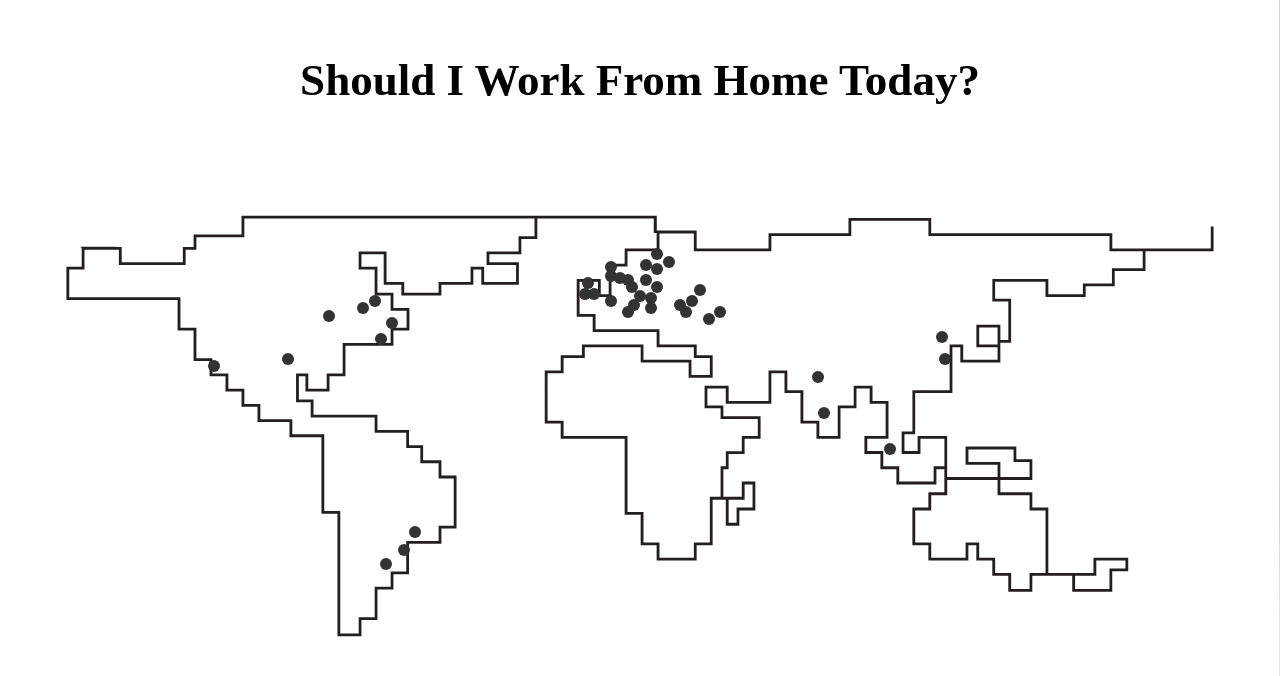
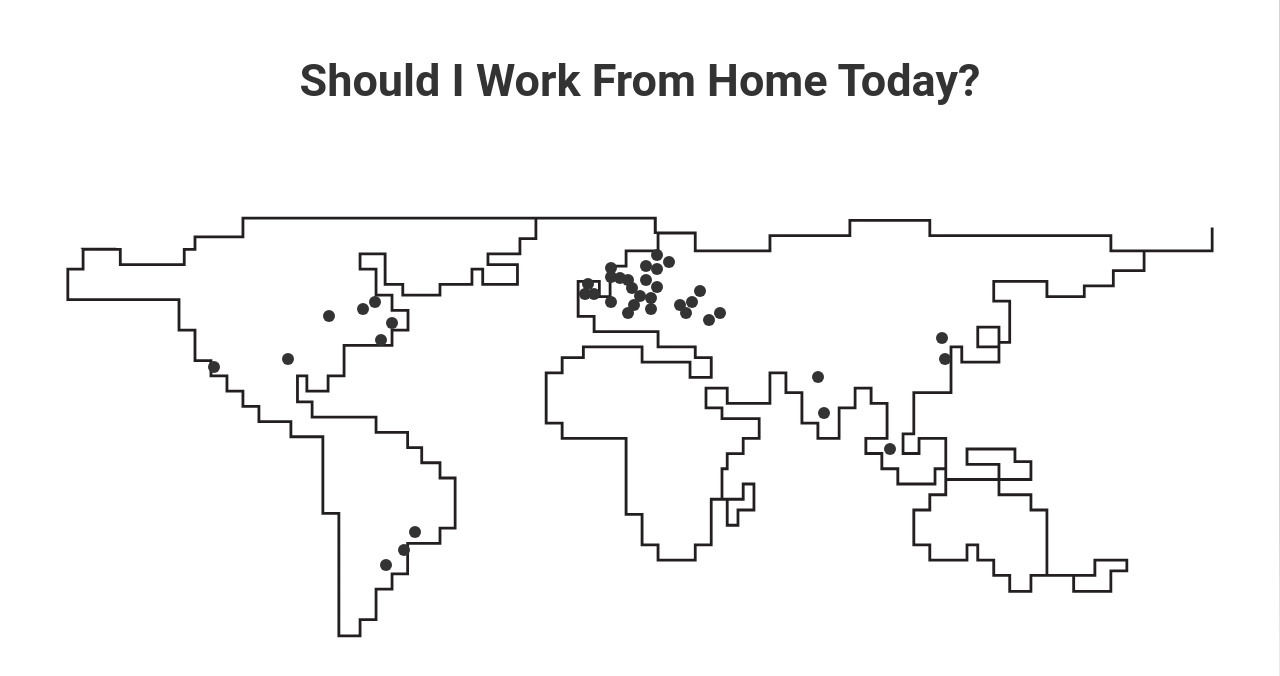
Before and after one commit to FrancoAguzzi/valtech-offices-weather, a Vue app: page / in a window 1280 px wide. Shown: the top 676 px of the page. Built offline with nearby package versions, Linux system fonts and the light colour scheme.

Commit message:
adding readme gif

```diff
--- a/src/assets/stylus/05_pages/App.styl
+++ b/src/assets/stylus/05_pages/App.styl
@@ -8,8 +8,8 @@
     align-items: center
 
     &__title
-        color: var(--tertiary-color)
-        font-family: var(--primary-font)
+        color: tertiaryColor
+        font-family: primaryFont
         font-size: remify(45px)
         font-weight: bold
         text-transform: capitalize
```
Also changed, not shown: valtech-offices-forecast.gif (added).
